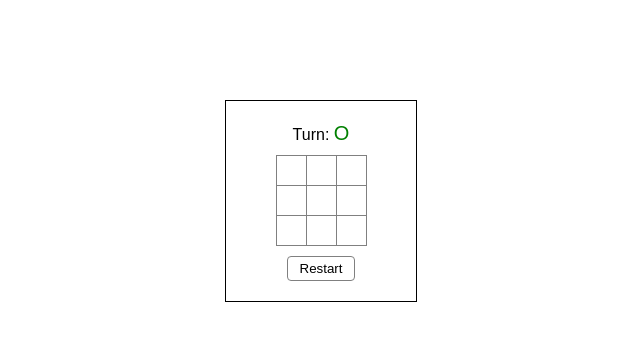
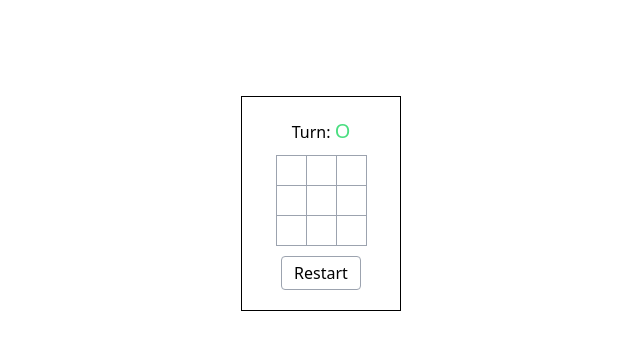
Before and after one commit to Artuross22/tic-tac-toe-online, a Next.js app: page / in a window 1280 px wide. Shown: the top 350 px of the page, without its empty margins (319-959 px from the left). Built offline with nearby package versions, Linux system fonts and the light colour scheme.

Commit message:
added tailwind

```diff
--- a/components/game/game-cell.jsx
+++ b/components/game/game-cell.jsx
@@ -1,10 +1,13 @@
 import { GameSymbol } from './game-symbol'
-import styles from './game.module.css'
+import {clsx} from 'clsx'
 
 export function GameCell({ isWinner, onClick, symbol }) {
   return (
     <button
-      className={`${styles['cell']} ${isWinner ? styles['cell--win'] : ''}`}
+      className={clsx(
+        'border border-gray-400 -ml-px -mt-px flex items-center justify-center',
+         isWinner && 'bg-red-400'
+      )}
       onClick={onClick}
     >
       {symbol ? <GameSymbol symbol={symbol} /> : null}
--- a/components/game/game-info.jsx
+++ b/components/game/game-info.jsx
@@ -1,10 +1,9 @@
 import { GameSymbol } from "./game-symbol"
-import styles from './game.module.css'
 
 export function GameInfo({ isDraw, winnerSymbol, currentStep }) {
   if (isDraw) {
     return (
-      <div className={styles["game-info"]}>
+      <div className="mb-2.5">
         Draw
       </div>
     )
@@ -12,14 +11,14 @@ export function GameInfo({ isDraw, winnerSymbol, currentStep }) {
 
   if (winnerSymbol) {
     return (
-      <div className={styles["game-info"]}>
+      <div className="mb-2.5">
         Winner: <GameSymbol symbol={winnerSymbol} />
       </div>
     )
   }
 
   return (
-    <div className={styles["game-info"]}>
+    <div className="mb-2.5">
       Turn: <GameSymbol symbol={currentStep} />
     </div>
   )
--- a/components/game/game-symbol.jsx
+++ b/components/game/game-symbol.jsx
@@ -1,11 +1,17 @@
+import { clsx } from 'clsx';
 import { SYMBOL_O, SYMBOL_X } from './constants';
-import styles from './game.module.css'
 
 export function GameSymbol({ symbol }) {
-  const getSymbolClassName = (symbol) => {
-    if (symbol === SYMBOL_O) return styles['symbol--o'];
-    if (symbol === SYMBOL_X) return styles['symbol--x'];
-    return '';
-  }
-  return <span className={`${styles['symbol']} ${getSymbolClassName(symbol)}`}>{symbol}</span>
+  return (
+    <span
+      className={clsx(
+        'text-xl',
+        {
+          [SYMBOL_O]: 'text-green-400',
+          [SYMBOL_X]: 'text-red-400'
+        }[symbol])}
+    >
+      {symbol}
+    </span>
+  )
 }
--- a/components/game/game.js
+++ b/components/game/game.js
@@ -1,6 +1,6 @@
 import { GameCell } from './game-cell'
 import { GameInfo } from './game-info'
-import styles from './game.module.css'
+import { ResetButton } from './reset-button';
 import { useGameState } from './use-game-state';
 
 
@@ -16,13 +16,13 @@ export function Game() {
   } = useGameState();
 
   return (
-    <div className={styles['game']}>
+    <div className="flex flex-col items-center w-40 mx-auto my-24 border border-black p-5">
       <GameInfo
         isDraw={isDraw}
         winnerSymbol={winnerSymbol}
         currentStep={currentStep}
       />
-      <div className={styles["game-field"]}>
+      <div className="grid pt-px pl-px grid-cols-[repeat(3,_30px)] grid-rows-[repeat(3,_30px)]">
         {cells.map((symbol, index) => (
           <GameCell
             key={index}
@@ -32,7 +32,7 @@ export function Game() {
           />
         ))}
       </div>
-      <button className={styles["reset"]} onClick={resetGame}>Restart</button>
+      <ResetButton onClick={resetGame}/>
     </div>
   )
 }
--- a/components/game/game.module.css
+++ /dev/null
@@ -1,56 +0,0 @@
-.game {
-    font-family: Arial, Helvetica, sans-serif;
-    display: flex;
-    flex-direction: column;
-    align-items: center;
-    width: 150px;
-    margin: 100px auto;
-    padding: 20px;
-    border: 1px solid black;
-  }
-
-  .game-info {
-    margin-bottom: 10px;
-  }
-
-  .game-field {
-    display: grid;
-    grid-template-columns: repeat(3, 30px);
-    grid-template-rows: repeat(3, 30px);
-    padding: 1px 0 0 1px;
-  }
-
-  .cell {
-    border: 1px solid grey;
-    margin: -1px 0 0 -1px;
-    display: flex;
-    align-items: center;
-    justify-content: center;
-    background-color: transparent;
-  }
-
-  .cell--win {
-    background: rgba(255, 0, 0, 0.1);
-  }
-
-  .symbol {
-    font-size: 20px;
-    line-height: 24px;
-  }
-
-  .symbol--x {
-    color: red;
-  }
-
-  .symbol--o {
-    color: green;
-  }
-
-  .reset {
-    cursor: pointer;
-    margin-top: 10px;
-    background-color: transparent;
-    border: 1px solid gray;
-    padding: 4px 12px;
-    border-radius: 4px;
-  }
--- /dev/null
+++ b/components/game/reset-button.jsx
@@ -0,0 +1,3 @@
+export function ResetButton({ onClick }){
+    return <button className="cursor-pointer mt-2.5 bg-transparent border border-gray-400 py-1 px-3 rounded" onClick={onClick}>Restart</button>
+  }
--- a/package.json
+++ b/package.json
@@ -10,7 +10,13 @@
   "author": "",
   "license": "ISC",
   "dependencies": {
+    "clsx": "^2.0.0",
     "next": "^14.0.4",
     "react-dom": "^18.2.0"
+  },
+  "devDependencies": {
+    "autoprefixer": "^10.4.16",
+    "postcss": "^8.4.32",
+    "tailwindcss": "^3.3.6"
   }
 }
--- /dev/null
+++ b/pages/_app.jsx
@@ -0,0 +1,5 @@
+import "../styles/global.css"
+
+export default function App({ Component, pageProps}){
+  return <Component {...pageProps}/>
+}
--- /dev/null
+++ b/pages/text.jsx
@@ -0,0 +1,3 @@
+export default function TestPage(){
+    return <div className="text-2xl text-red-800">Text page</div>
+  }
--- /dev/null
+++ b/postcss.config.js
@@ -0,0 +1,6 @@
+module.exports = {
+  plugins: {
+    tailwindcss: {},
+    autoprefixer: {},
+  },
+}
--- /dev/null
+++ b/styles/global.css
@@ -0,0 +1,3 @@
+@tailwind base;
+@tailwind components;
+@tailwind utilities;
--- /dev/null
+++ b/tailwind.config.js
@@ -0,0 +1,15 @@
+/** @type {import('tailwindcss').Config} */
+module.exports = {
+  content: [
+    "./app/**/*.{js,ts,jsx,tsx,mdx}",
+    "./pages/**/*.{js,ts,jsx,tsx,mdx}",
+    "./components/**/*.{js,ts,jsx,tsx,mdx}",
+
+    // Or if using `src` directory:
+    "./src/**/*.{js,ts,jsx,tsx,mdx}",
+  ],
+  theme: {
+    extend: {},
+  },
+  plugins: [],
+}
```
Also changed, not shown: 1 other file (tests, documents, lock files or other folders).
